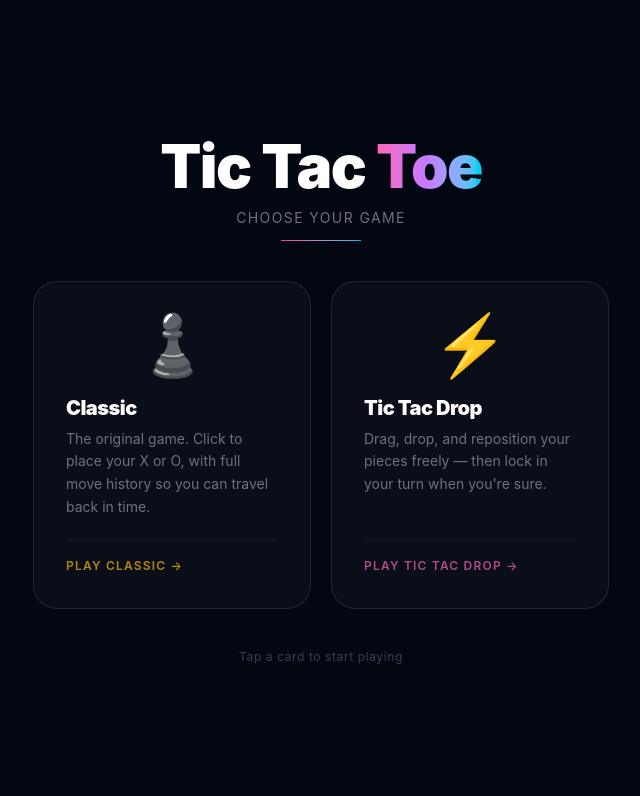
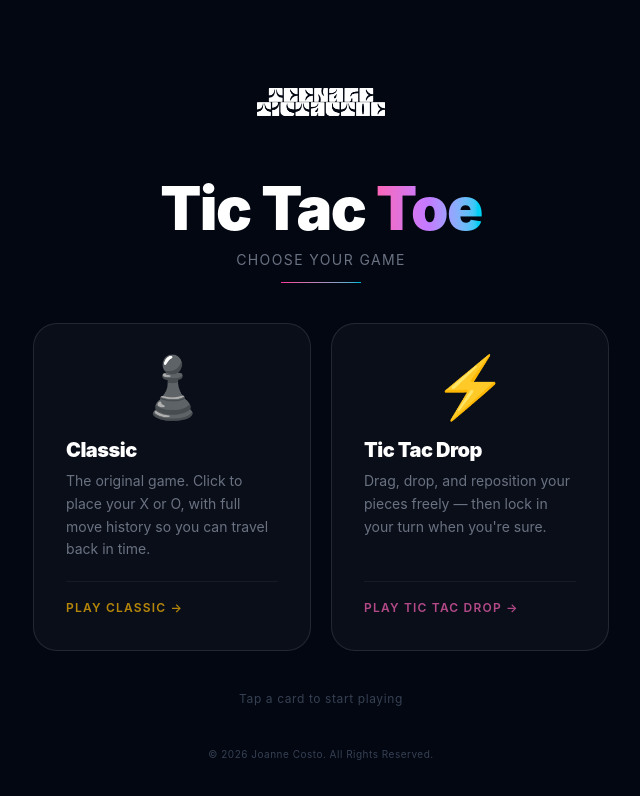
Before and after one commit to joanneBlocks/TeenageTicTacToe, a React (Vite) app: page / in a window 1280 px wide. Shown: the top 796 px of the page, without its empty margins (319-959 px from the left). Built offline with nearby package versions, Linux system fonts and the light colour scheme.

Commit message:
Update App.jsx

```diff
--- a/src/App.jsx
+++ b/src/App.jsx
@@ -16,6 +16,11 @@ export default function App() {
 
         {/* Title */}
         <div className="text-center space-y-3">
+          <img
+            src="/TeenageTicTacToe/public/tlogowhite2.png"
+            alt="Logo"
+            className="h-28 sm:h-32 mx-auto object-contain"
+          />
           <h1 className="text-5xl sm:text-6xl font-black tracking-tight text-white">
             Tic Tac <span className="bg-linear-to-r from-pink-400 via-purple-400 to-cyan-400 bg-clip-text text-transparent">Toe</span>
           </h1>
@@ -67,6 +72,12 @@ export default function App() {
         </div>
 
         <p className="text-gray-700 text-xs tracking-wider">Tap a card to start playing</p>
+
+        {/* Copyright */}
+        <p className="text-gray-700 text-[10px] tracking-wider text-center">
+          © 2026 Joanne Costo. All Rights Reserved.
+        </p>
+
       </div>
     </div>
   );
```
